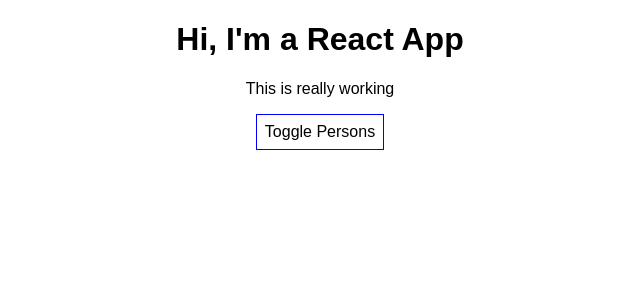
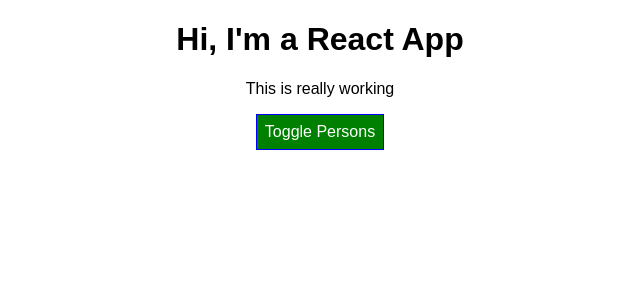
Before and after one commit to YudhaYuki/react-basic-concept, a React (Create React App) app: page / in a window 1280 px wide. Shown: the top 300 px of the page, without its empty margins (320-960 px from the left). Built offline with nearby package versions, Linux system fonts and the light colour scheme.

Commit message:
Setting style dynamically

```diff
--- a/src/App.js
+++ b/src/App.js
@@ -5,22 +5,31 @@
 class App extends Component {
   state = {
     persons: [
-      { name: 'Yudha', age: 27 },
-      { name: 'Rika', age: 36 },
-      { name: 'Zulfiqar', age: 34 }
+      { id: 'asfa1', name: 'Max', age: 28 },
+      { id: 'vasdf1', name: 'Manu', age: 29 },
+      { id: 'asdf11', name: 'Stephanie', age: 26 }
     ],
-    otherState: 'Some other value',
+    otherState: 'some other value',
     showPersons: false
   }
 
-  nameChangedHandler = (event) => {
-    this.setState( {
-      persons: [
-        { name: 'Yudha', age: 27 },
-        { name: event.target.value, age: 36 },
-        { name: 'Zulfiqar', age: 40 }
-      ]
-    } )
+  nameChangedHandler = ( event, id ) => {
+    const personIndex = this.state.persons.findIndex(p => {
+      return p.id === id;
+    });
+
+    const person = {
+      ...this.state.persons[personIndex]
+    };
+
+    // const person = Object.assign({}, this.state.persons[personIndex]);
+
+    person.name = event.target.value;
+
+    const persons = [...this.state.persons];
+    persons[personIndex] = person;
+
+    this.setState( {persons: persons} );
   }
 
   deletePersonHandler = (personIndex) => {
@@ -30,15 +39,15 @@
     this.setState({persons: persons});
   }
 
-  togglePersonHandler = () => {
+  togglePersonsHandler = () => {
     const doesShow = this.state.showPersons;
-    this.setState({showPersons: !doesShow})
+    this.setState( { showPersons: !doesShow } );
   }
 
-
-  render() {
+  render () {
     const style = {
-      backgroundColor: 'white',
+      backgroundColor: 'green',
+      color: '#fff',
       font: 'inherit',
       border: '1px solid blue',
       padding: '8px',
@@ -47,7 +56,7 @@
 
     let persons = null;
 
-    if (this.state.showPersons) {
+    if ( this.state.showPersons ) {
       persons = (
         <div>
           {this.state.persons.map((person, index) => {
@@ -55,10 +64,13 @@
               click={() => this.deletePersonHandler(index)}
               name={person.name}
               age={person.age}
-            />
+              key={person.id}
+              changed={(event) => this.nameChangedHandler(event, person.id)} />
           })}
         </div>
       );
+
+      style.backgroundColor='red';
     }
 
     return (
@@ -66,8 +78,8 @@
         <h1>Hi, I'm a React App</h1>
         <p> This is really working </p>
         <button
-          style={style}
-          onClick={this.togglePersonHandler}>Toggle Persons</button>
+            style={style}
+            onClick={this.togglePersonsHandler}>Toggle Persons</button>
           {persons}
       </div>
     );
```
